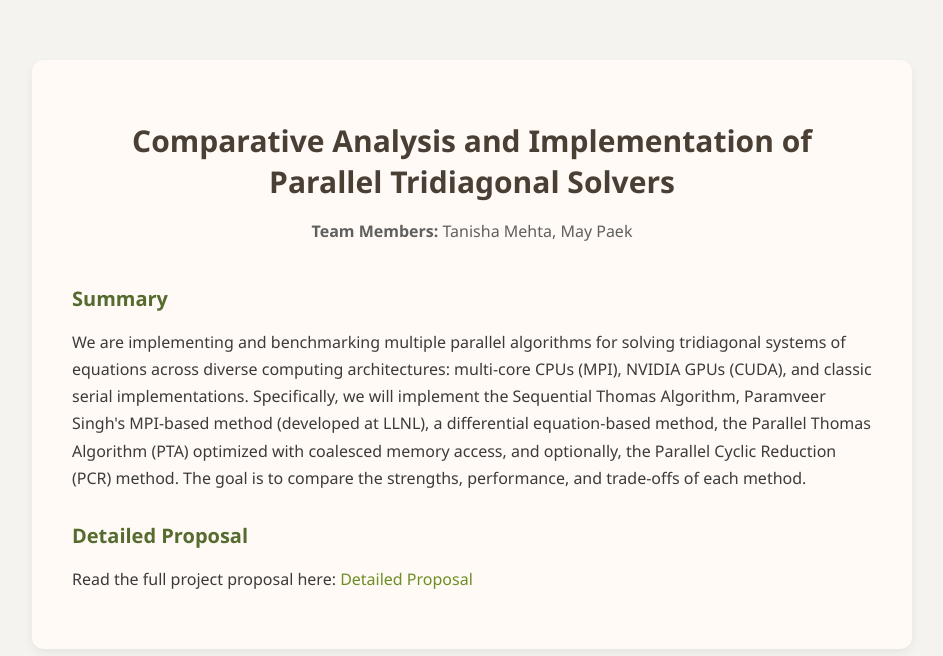
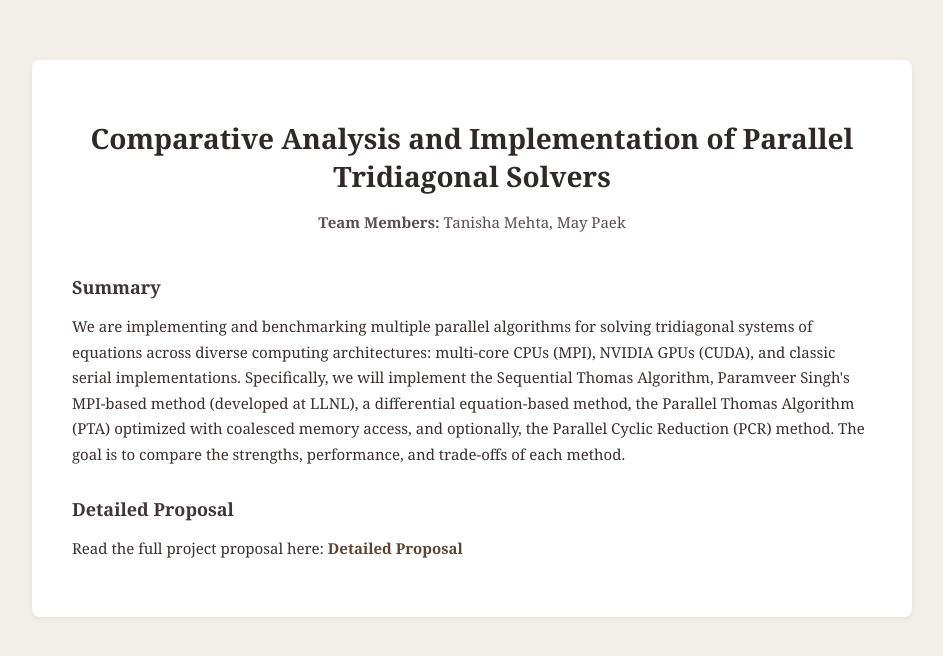
Before and after one commit to mpaek04/418-Final-Project, a plain HTML site: page index.html in a window 1280 px wide. Shown: the whole page, without its empty margins (168-1111 px from the left). Drawn offline with Linux system fonts and the light colour scheme.

Commit message:
Update index.html

```diff
--- a/index.html
+++ b/index.html
@@ -8,43 +8,44 @@
     body {
       margin: 0;
       padding: 0;
-      font-family: "Segoe UI", "Helvetica Neue", sans-serif;
-      background-color: #f5f3f0;
-      color: #3b3b3b;
+      font-family: "Georgia", serif;
+      background-color: #f2eee8; /* soft beige */
+      color: #3b2f2f; /* dark brown */
     }
     .container {
       max-width: 800px;
-      background: #fffaf5;
+      background: #ffffff;
       margin: 60px auto;
       padding: 40px;
-      box-shadow: 0 4px 10px rgba(0, 0, 0, 0.06);
-      border-radius: 12px;
+      box-shadow: 0 2px 6px rgba(0, 0, 0, 0.05);
+      border-radius: 8px;
     }
     h1 {
       text-align: center;
-      font-size: 30px;
-      color: #4a3f35; /* Warm brown */
-      margin-bottom: 15px;
+      font-size: 28px;
+      color: #2f2a28; /* near black-brown */
+      margin-bottom: 10px;
     }
     p.team {
       text-align: center;
-      font-size: 16px;
+      font-size: 15px;
       margin-bottom: 40px;
-      color: #5f5f5f;
+      color: #5a4e4e; /* muted gray-brown */
     }
     h2 {
-      font-size: 20px;
-      color: #556b2f; /* Olive green */
+      font-size: 18px;
+      color: #3f3535; /* earthy brown-gray */
       margin-top: 30px;
     }
     p {
-      font-size: 16px;
+      font-size: 15px;
       line-height: 1.7;
+      color: #3b2f2f;
     }
     a {
-      color: #6b8e23; /* Earthy green */
+      color: #5a4633; /* classic brown */
       text-decoration: none;
-      font-weight: 500;
+      font-weight: bold;
     }
     a:hover {
       text-decoration: underline;
```
